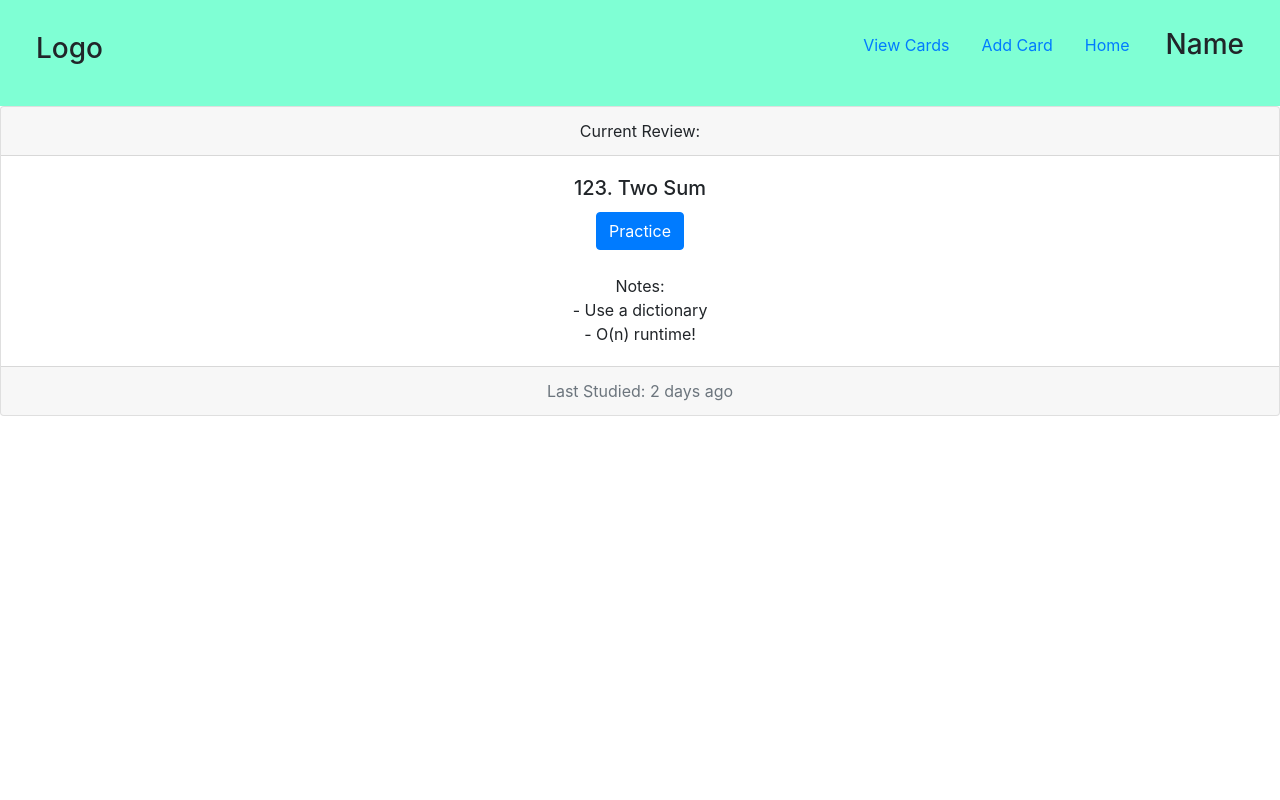
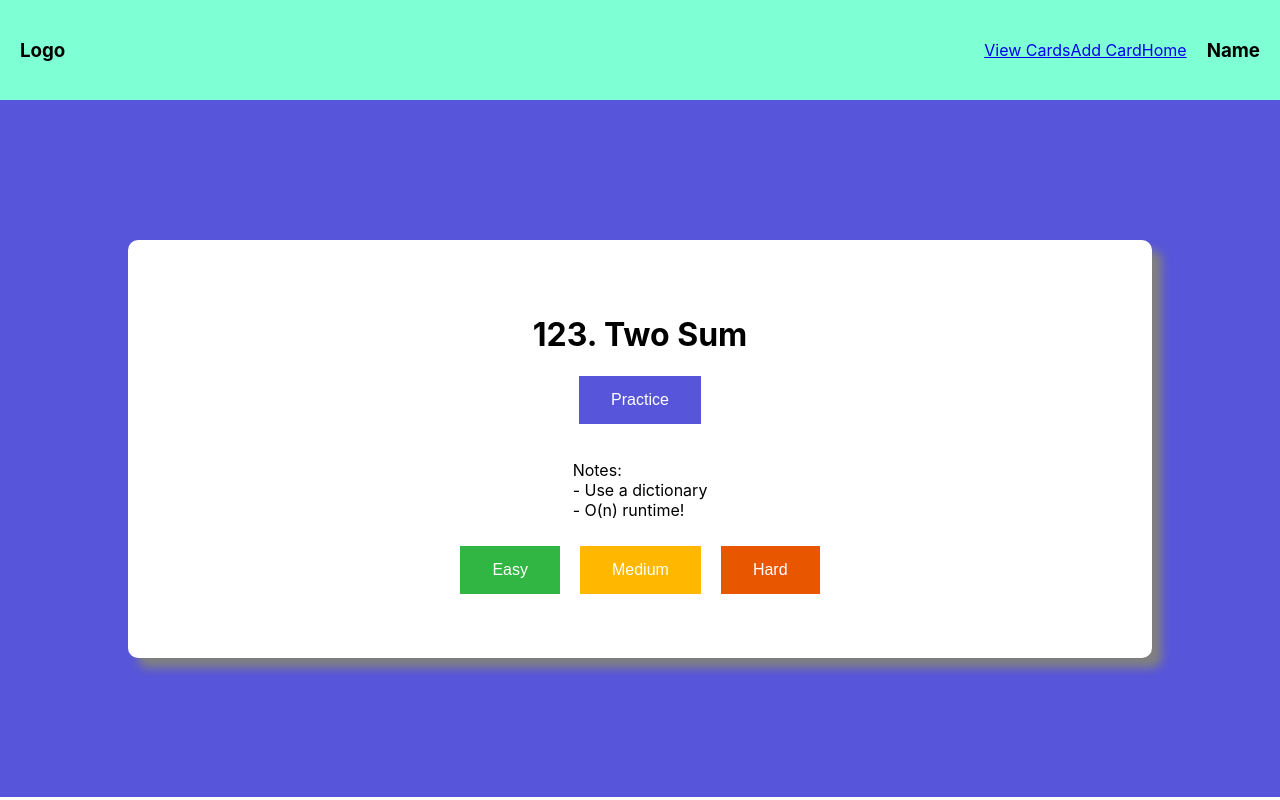
Before and after one commit to nguyenethan01/algoSR, a React (Create React App) app in the folder website/: page /home in a window 1280 px wide. Built offline with nearby package versions, Linux system fonts and the light colour scheme.

Commit message:
Redo Card

```diff
--- a/website/package.json
+++ b/website/package.json
@@ -11,7 +11,8 @@
     "react-bootstrap": "^1.3.0",
     "react-dom": "^16.13.1",
     "react-router-dom": "^5.2.0",
-    "react-scripts": "3.4.3"
+    "react-scripts": "3.4.3",
+    "spectre.css": "^0.5.9"
   },
   "scripts": {
     "start": "react-scripts start",
--- a/website/public/index.html
+++ b/website/public/index.html
@@ -10,6 +10,7 @@
       content="Web site created using create-react-app"
     />
     <link rel="apple-touch-icon" href="%PUBLIC_URL%/logo192.png" />
+
     <!--
       manifest.json provides metadata used when your web app is installed on a
       user's mobile device or desktop. See https://developers.google.com/web/fundamentals/web-app-manifest/
--- a/website/src/components/ReviewCard/ReviewCard.css
+++ b/website/src/components/ReviewCard/ReviewCard.css
@@ -0,0 +1,63 @@
+.reviewCard{
+  min-width: 300px;
+  display: flex;
+  flex-direction: column;
+  justify-content: center;
+  align-items: center;
+  box-shadow: 10px 10px 10px gray;
+  border-radius: 10px;
+  width: 80%;
+  height: 60%;
+  background-color: white;
+}
+
+.easy-medium-hard{
+  display: flex;
+  flex-direction: row;
+  justify-content: space-between;
+  align-items: flex-start;
+}
+.btn-success{
+  background-color:#32b643; /* Green */
+  border: none;
+  color: white;
+  padding: 15px 32px;
+  text-align: center;
+  text-decoration: none;
+  display: inline-block;
+  font-size: 16px;
+  margin: 10px;
+}
+.btn-warning{
+  background-color:#ffb700; /* Green */
+  border: none;
+  color: white;
+  padding: 15px 32px;
+  text-align: center;
+  text-decoration: none;
+  display: inline-block;
+  font-size: 16px;
+  margin: 10px;
+}
+
+.btn-error{
+  background-color:#e85600; /* Green */
+  border: none;
+  color: white;
+  padding: 15px 32px;
+  text-align: center;
+  text-decoration: none;
+  display: inline-block;
+  font-size: 16px;
+  margin: 10px;
+}
+.btn-primary{
+    background-color:#5755d9; /* Green */
+    border: none;
+    color: white;
+    padding: 15px 32px;
+    text-align: center;
+    text-decoration: none;
+    display: inline-block;
+    font-size: 16px;
+}
--- a/website/src/components/ReviewCard/ReviewCard.js
+++ b/website/src/components/ReviewCard/ReviewCard.js
@@ -1,25 +1,27 @@
 import React from 'react';
-import Card from 'react-bootstrap/Card';
-import Button from 'react-bootstrap/Button';
+import './ReviewCard.css'
 
 function ReviewCard(){
   return(
-  <Card className="text-center">
-    <Card.Header>Current Review:</Card.Header>
-      <Card.Body>
-        <Card.Title>123. Two Sum </Card.Title>
-        <Button variant="primary">Practice</Button>
-        <Card.Text>
+    <div className="reviewCard">
+      <h1>
+        123. Two Sum
+      </h1>
+      <button class="btn-primary">Practice</button>
+      <p className="notes">
         <br/>
         Notes:
         <br/>
         - Use a dictionary
         <br/>
         - O(n) runtime!
-        </Card.Text>
-      </Card.Body>
-    <Card.Footer className="text-muted">Last Studied: 2 days ago</Card.Footer>
-  </Card>
+      </p>
+      <div className="easy-medium-hard">
+        <button className="btn-success">Easy</button>
+        <button className="btn-warning">Medium</button>
+        <button className="btn-error">Hard</button>
+      </div>
+    </div>
 
   );
 }
--- a/website/src/views/App/App.js
+++ b/website/src/views/App/App.js
@@ -3,7 +3,6 @@ import './App.css';
 import Login from '../Login/Login';
 import SignUp from '../SignUp/SignUp';
 import Home from '../Home/Home';
-import 'bootstrap/dist/css/bootstrap.min.css';
 import {BrowserRouter as Router, Switch, Route} from 'react-router-dom';
 import { Link } from 'react-router-dom';
 import AddCard from '../AddCard/AddCard';
--- a/website/src/views/Home/Home.css
+++ b/website/src/views/Home/Home.css
@@ -0,0 +1,8 @@
+.home{
+  display: flex;
+  flex-direction: column;
+  justify-content: center;
+  align-items: center;
+  height: 87.08vh;
+  background-color: #5755d9;
+}
--- a/website/src/views/Home/Home.js
+++ b/website/src/views/Home/Home.js
@@ -1,13 +1,15 @@
 import React from 'react';
 import NavBar from '../../components/NavBar/NavBar';
 import ReviewCard from '../../components/ReviewCard/ReviewCard';
-import { BrowserRouter as Router} from 'react-router-dom';
+import './Home.css'
 
 function Home() {
   return (
-    <div className="home">
+    <div className="homepage">
       <NavBar />
+      <div className='home'>
       <ReviewCard />
+      </div>
     </div>
   );
 }
```
Also changed, not shown: 1 other file (tests, documents, lock files or other folders). Lines whose indentation alone changed are shown as unchanged.
